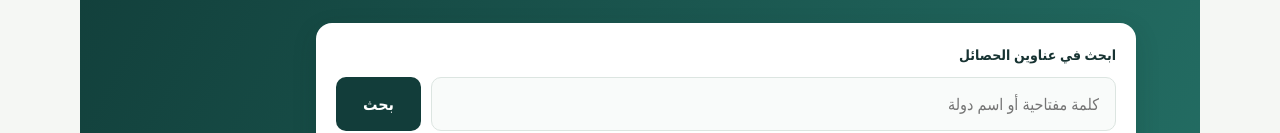
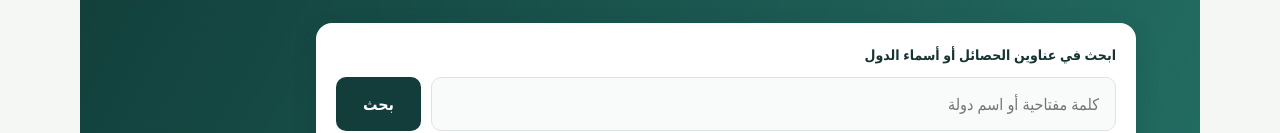
Before and after one commit to omarghazi85-creator/trend, a website: page public/index.html in a window 1280 px wide. Shown: the part 281-414 px from the top of the page. Drawn offline with Linux system fonts and the light colour scheme; no server answers.

Commit message:
Describe country search accurately

```diff
--- a/public/index.html
+++ b/public/index.html
@@ -13,7 +13,7 @@
 <body>
 <header class="topbar"><div class="wrap top-inner"><a class="brand" href="https://arabiatrend.com/" aria-label="موقع الترند العربي"><span class="brand-mark">ع</span><span>الترند <b>العربي</b><small>واجهة الرواج التجريبية</small></span></a><nav aria-label="القائمة الرئيسية"><a href="https://arabiatrend.com/">الرئيسية</a><a href="https://arabiatrend.com/arab-trends-now">الترند الآن</a><a href="https://arabiatrend.com/trend-archive/">الأرشيف الأصلي</a></nav></div></header>
 <main class="wrap">
-<section class="hero"><p class="eyebrow">الترند العربي الآن</p><h1>نبض ما يبحث عنه العالم العربي</h1><p class="lead">اكتشف حصائل الرواج المنشورة، وانتقل إلى الدولة أو ابحث داخل الأرشيف. لا نعرض نتائج غير مؤكدة على أنها رواج مباشر.</p><div class="search-panel"><label for="query">ابحث في عناوين الحصائل</label><div class="search-row"><input id="query" type="search" placeholder="كلمة مفتاحية أو اسم دولة" autocomplete="off"><button id="searchBtn" type="button">بحث</button></div><details class="advanced"><summary>بحث تفصيلي</summary><div class="form-grid"><label>الدولة<select id="countrySelect"><option value="">جميع الدول</option></select></label><label>نوع الحصيلة<select id="typeSelect"><option value="">جميع المواد</option><option value="search">كلمات البحث</option><option value="music">الأغاني</option><option value="weekly">حصيلة أسبوعية</option><option value="topic">ملف موضوع</option></select></label></div></details></div></section>
+<section class="hero"><p class="eyebrow">الترند العربي الآن</p><h1>نبض ما يبحث عنه العالم العربي</h1><p class="lead">اكتشف حصائل الرواج المنشورة، وانتقل إلى الدولة أو ابحث داخل الأرشيف. لا نعرض نتائج غير مؤكدة على أنها رواج مباشر.</p><div class="search-panel"><label for="query">ابحث في عناوين الحصائل أو أسماء الدول</label><div class="search-row"><input id="query" type="search" placeholder="كلمة مفتاحية أو اسم دولة" autocomplete="off"><button id="searchBtn" type="button">بحث</button></div><details class="advanced"><summary>بحث تفصيلي</summary><div class="form-grid"><label>الدولة<select id="countrySelect"><option value="">جميع الدول</option></select></label><label>نوع الحصيلة<select id="typeSelect"><option value="">جميع المواد</option><option value="search">كلمات البحث</option><option value="music">الأغاني</option><option value="weekly">حصيلة أسبوعية</option><option value="topic">ملف موضوع</option></select></label></div></details></div></section>
 <section class="section"><div class="section-head"><h2>الدول العربية</h2><span>22 دولة عربية؛ تظهر الحصائل حيث تتوفر بيانات منشورة</span></div><div id="countries" class="countries" aria-label="اختيار الدولة"></div></section>
 <section class="section"><div class="section-head"><h2>أحدث الحصائل المنشورة</h2><a class="minor-link" href="https://arabiatrend.com/trend-archive/">استعراض الأرشيف كاملًا</a></div><p class="notice" id="status" role="status" aria-live="polite">يجري تحميل النتائج العامة المتاحة...</p><div id="results" class="results"></div><div class="bottom-action"><button id="loadMore" type="button" disabled>تحميل المزيد من الأرشيف</button></div><div class="bottom-action"><a href="https://arabiatrend.com/trend-archive/">فتح الأرشيف الأصلي</a></div></section>
 </main><footer><div class="wrap footer-inner"><span>الترند العربي — نسخة واجهة تجريبية مستقلة</span><span>البيانات من الأرشيف المنشور، وليست بثًا مباشرًا</span></div></footer>
```
